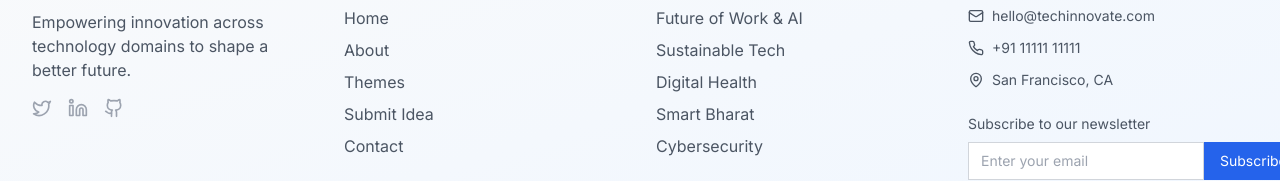
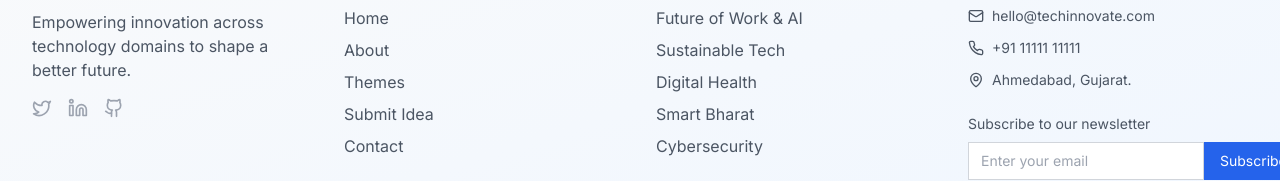
Before and after one commit to Jani-shiv/TechInnovate, a Next.js app: page / in a window 1280 px wide. Shown: the part 2174-2355 px from the top of the page. Built offline with nearby package versions, Linux system fonts and the light colour scheme.

Commit message:
TechInnovate

```diff
--- a/components/Footer.tsx
+++ b/components/Footer.tsx
@@ -102,7 +102,7 @@ export default function Footer() {
               </div>
               <div className="flex items-center space-x-2 text-gray-600">
                 <MapPin className="w-4 h-4" />
-                <span className="text-sm">San Francisco, CA</span>
+                <span className="text-sm">Ahmedabad, Gujarat.</span>
               </div>
             </div>
 
```
